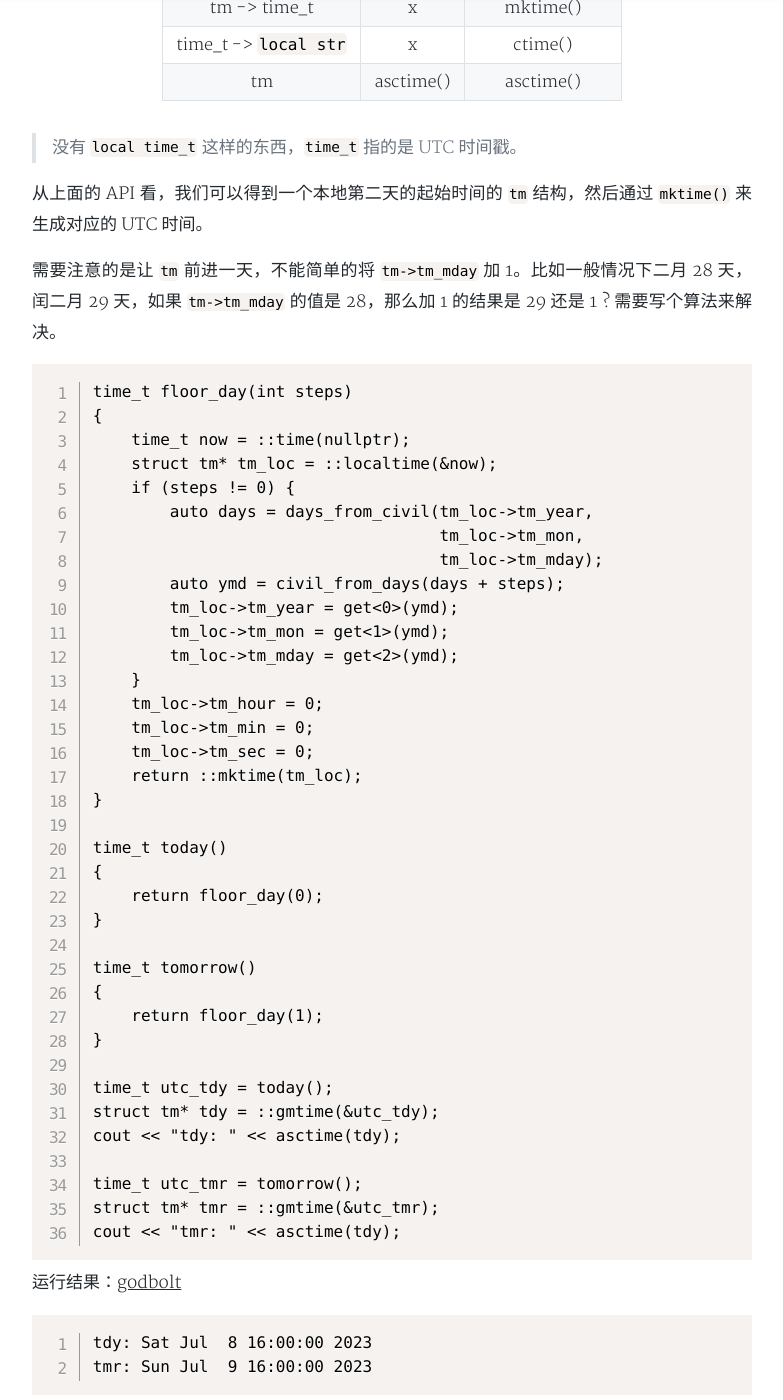
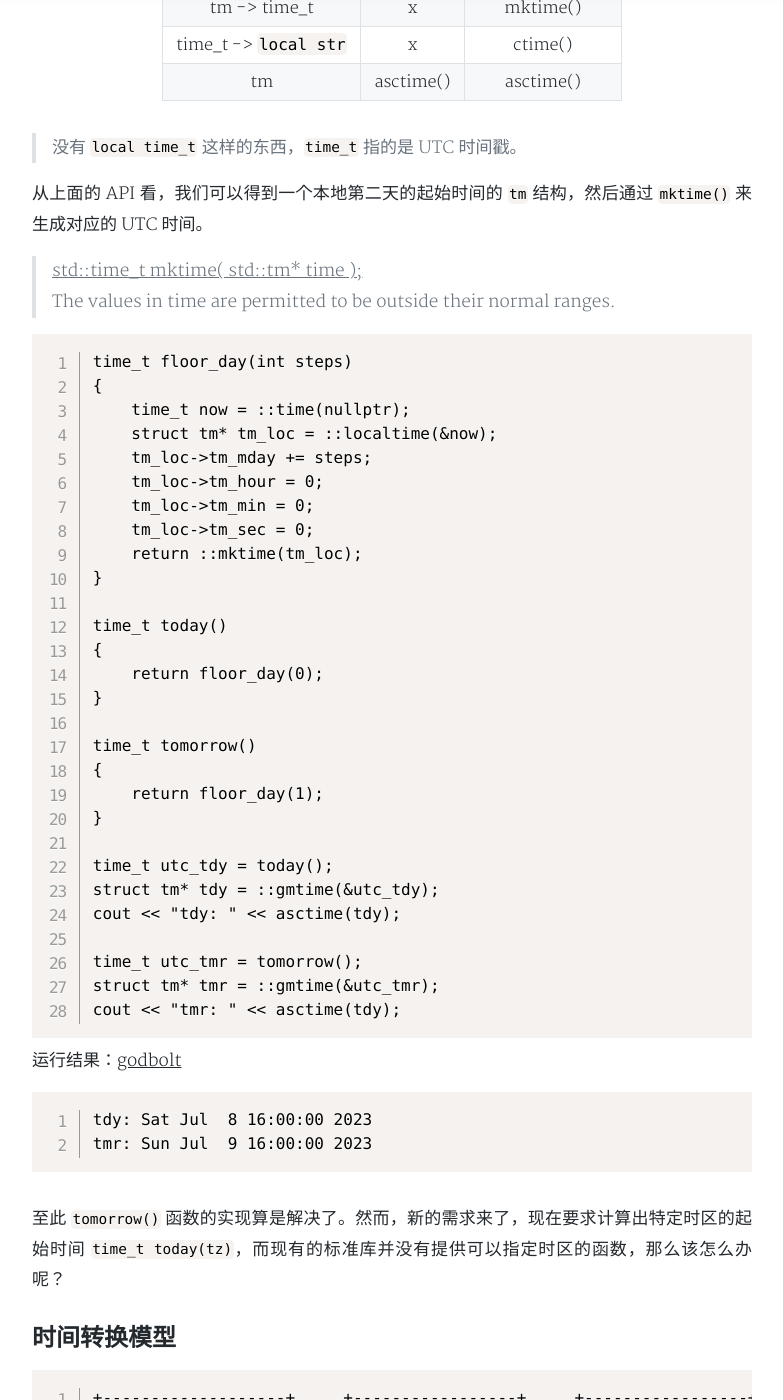
Before and after one commit to yanminhui/yanminhui.github.io, a Jekyll site: the page built from _posts/articles/2023-07-08-chrono.md, in a window 1280 px wide and 1400 px high, scrolled down 1351 px. Shown: the whole window, without its empty margins (248-1031 px from the left). Built offline with Jekyll 4.4.1, drawn with Linux system fonts in a browser that asks for light colours; nearby versions of some CDN libraries; a style sheet for code colours, icons or effects is not loaded.

Commit message:
Update mktime

````diff
--- a/_posts/articles/2023-07-08-chrono.md
+++ b/_posts/articles/2023-07-08-chrono.md
@@ -47,22 +47,15 @@ time_t tomorrow()
 
 从上面的 API 看，我们可以得到一个本地第二天的起始时间的 `tm` 结构，然后通过 `mktime()` 来生成对应的 UTC 时间。
 
-需要注意的是让 `tm` 前进一天，不能简单的将 `tm->tm_mday` 加 1。比如一般情况下二月 28 天，闰二月 29 天，如果 `tm->tm_mday` 的值是 28，那么加 1 的结果是 29 还是 1 ? 需要写个算法来解决。
+> [std::time_t mktime( std::tm* time );](https://en.cppreference.com/w/cpp/chrono/c/mktime)
+> The values in time are permitted to be outside their normal ranges.
 
 ```.cpp
 time_t floor_day(int steps)
 {
     time_t now = ::time(nullptr);
     struct tm* tm_loc = ::localtime(&now);
-    if (steps != 0) {
-        auto days = days_from_civil(tm_loc->tm_year,
-                                    tm_loc->tm_mon,
-                                    tm_loc->tm_mday);
-        auto ymd = civil_from_days(days + steps);
-        tm_loc->tm_year = get<0>(ymd);
-        tm_loc->tm_mon = get<1>(ymd);
-        tm_loc->tm_mday = get<2>(ymd);
-    }
+    tm_loc->tm_mday += steps;
     tm_loc->tm_hour = 0;
     tm_loc->tm_min = 0;
     tm_loc->tm_sec = 0;
@@ -88,7 +81,7 @@ struct tm* tmr = ::gmtime(&utc_tmr);
 cout << "tmr: " << asctime(tdy);
 ```
 
-运行结果：[godbolt](https://godbolt.org/z/MdezeWGa6)
+运行结果：[godbolt](https://godbolt.org/z/PTfhdf1jh)
 
     tdy: Sat Jul  8 16:00:00 2023
     tmr: Sun Jul  9 16:00:00 2023
````
